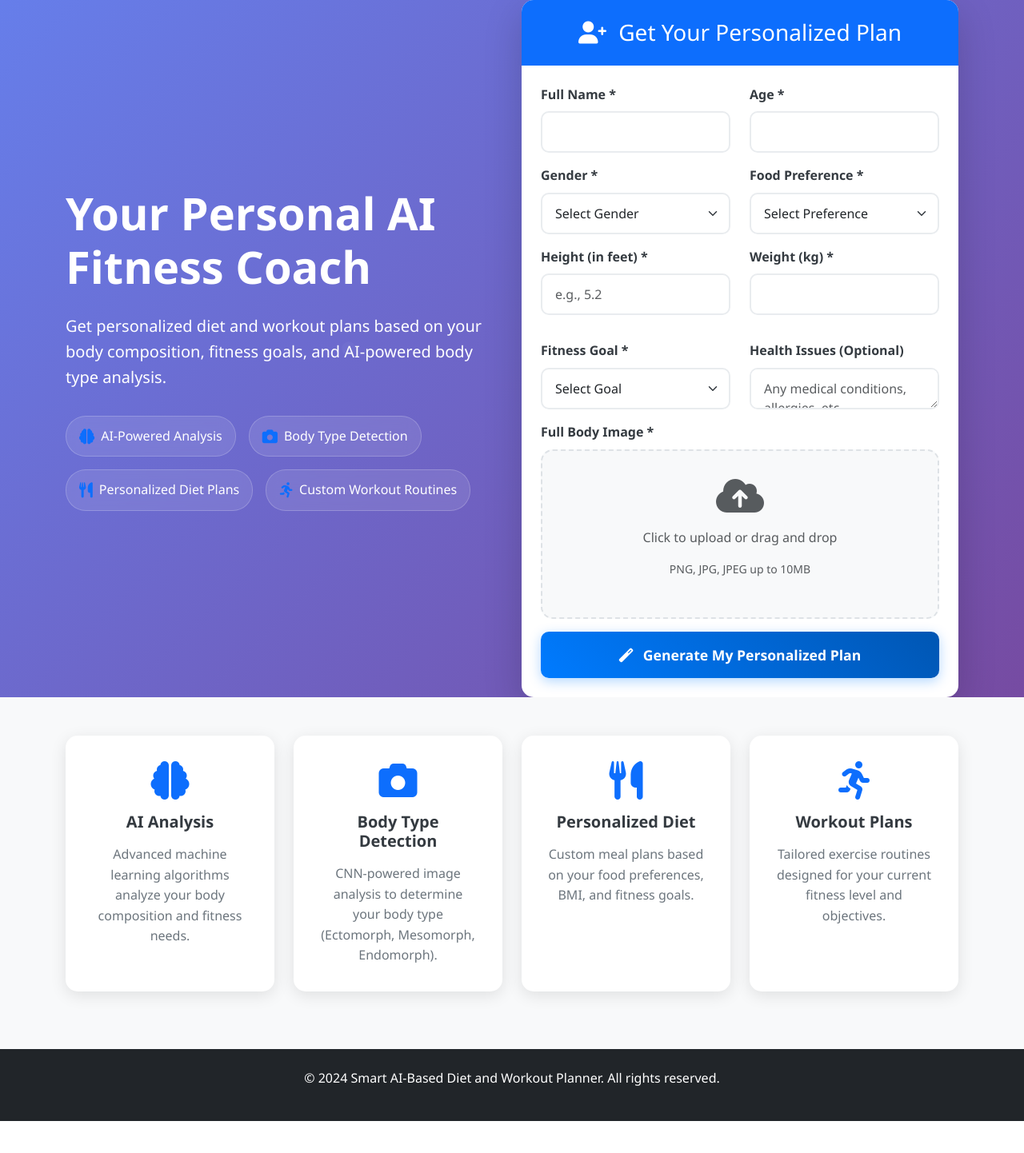
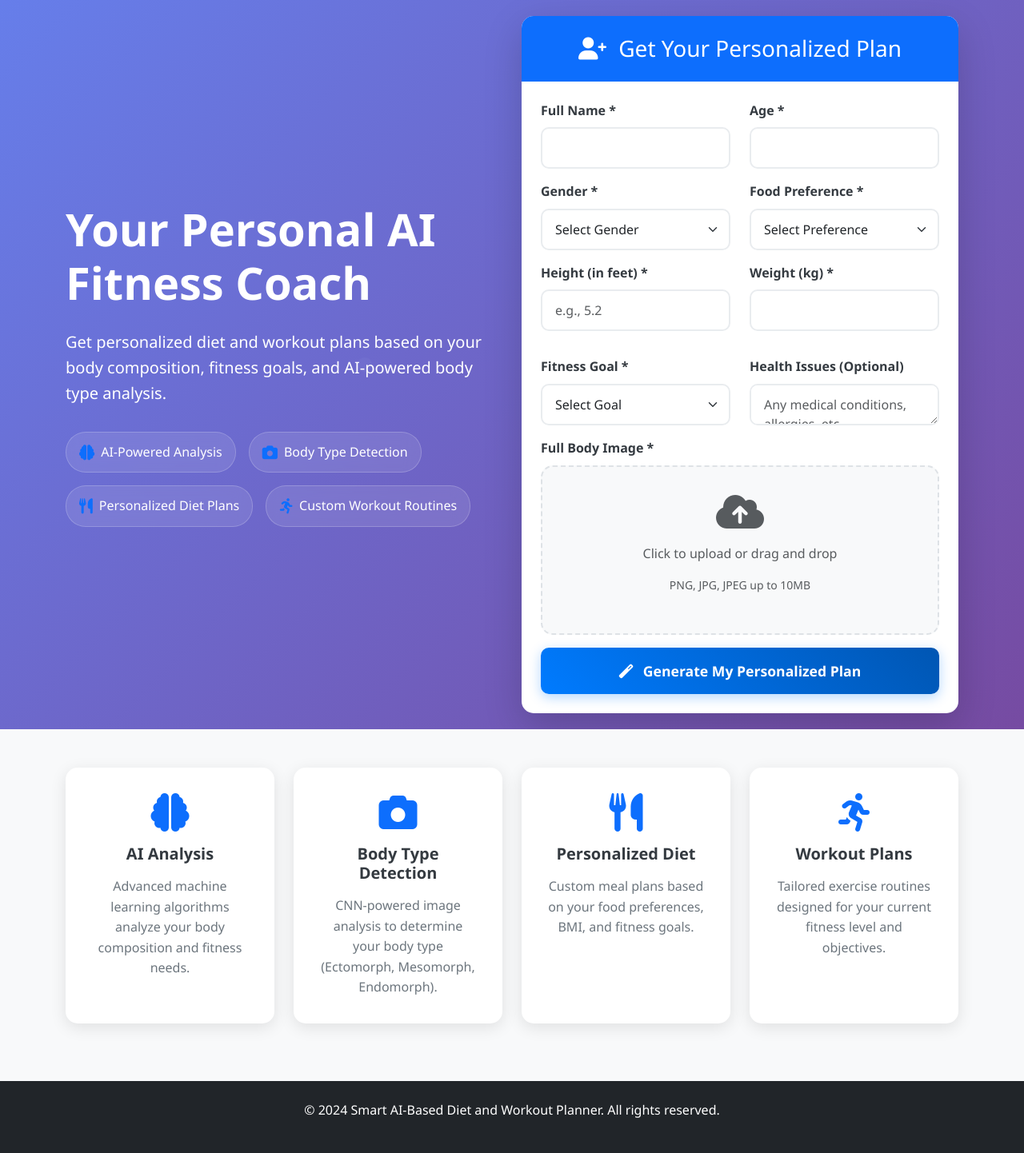
Before and after one commit to Shashank14d/divsprj, a Flask app: page / in a window 1280 px wide. Shown: the part 58-1500 px from the top of the page at 80% size. Before the commit the page ends 1460 px from the top, so only its background shows below. Run offline with Flask 3, Linux system fonts and the light colour scheme; some libraries are stand-ins or nearby versions.

Commit message:
Your commit message

```diff
--- a/static/css/style.css
+++ b/static/css/style.css
@@ -87,6 +87,8 @@ body {
     border: none;
     border-radius: 15px;
     overflow: hidden;
+    margin-top: 20px;
+    margin-bottom: 20px;
 }
 
 .card-header {
```
Also changed, not shown: README.md.
